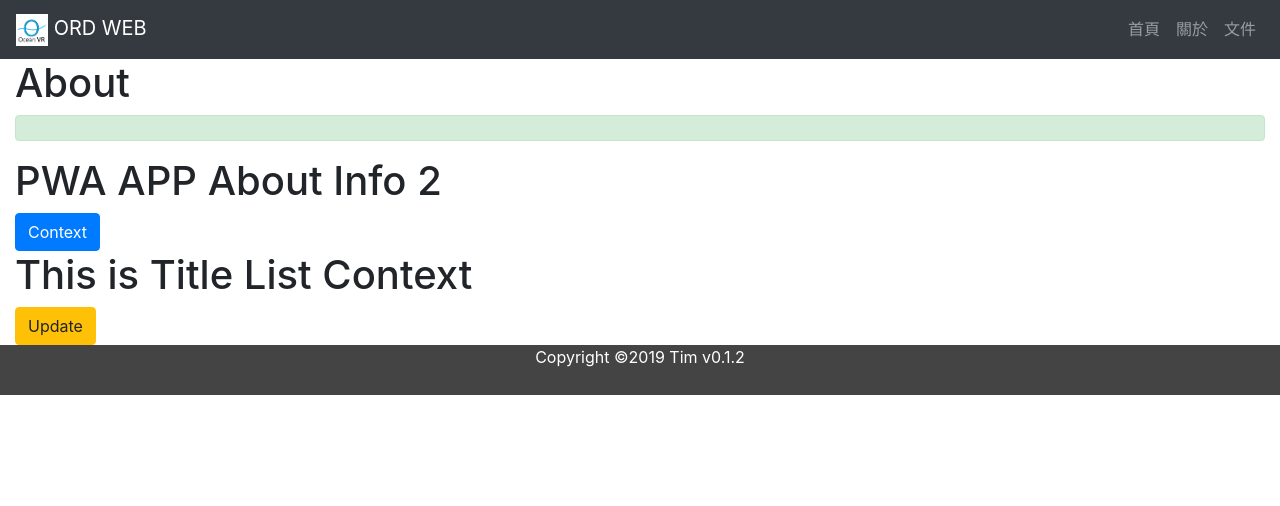
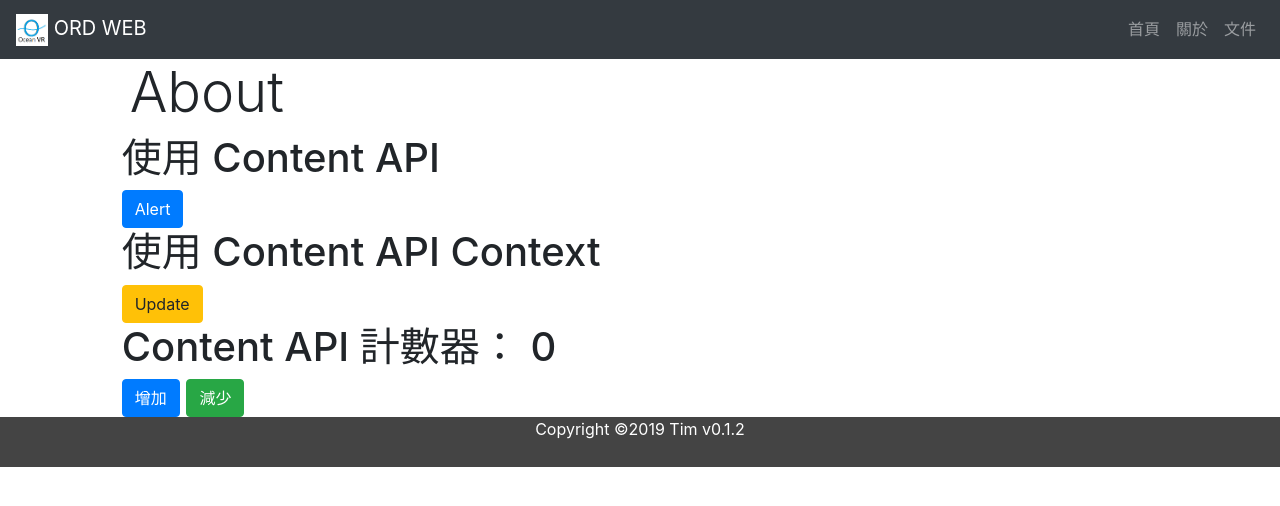
Before and after one commit to mytime23/ord-web, a React (Create React App) app: page /about in a window 1280 px wide. Shown: the top 506 px of the page. Built offline with nearby package versions, Linux system fonts and the light colour scheme.

Commit message:
建立  Context API 功能測試

```diff
--- a/src/Providers.tsx
+++ b/src/Providers.tsx
@@ -6,8 +6,21 @@ import React, { Component } from 'react';
 const InitState = {
     color: "primary" ,
     title: "Context",
-    handeChange: () => {
-        return InitState.title = "Update Context";
+    toggle: false,
+    count: 0,
+    handeChange: (toggle: boolean) => {
+        InitState.toggle = !toggle;
+        InitState.title = InitState.toggle?"Update Context!":"";
+        InitState.color = InitState.toggle?"primary":"warning";
+        return InitState;
+    },
+    handleAdd: () => {
+        InitState.count <= 9?InitState.count++:InitState.count;
+        return InitState.count;
+    },
+    handleSub: () => {
+        InitState.count >= 1?InitState.count--:InitState.count;
+        return InitState.count;
     }
 }
 
--- a/src/components/About.tsx
+++ b/src/components/About.tsx
@@ -1,38 +1,45 @@
 import React, { Component } from 'react';
+import { Row, Col } from 'reactstrap';
 import { Button, Alert } from 'reactstrap';
 import Layout from './Layout';
 import { PlayContext, PlayProvider } from '../Providers';
 import './Styles.css';
 
 interface IComponentState {
-    info: string
+    info: string,
+    isOpen: boolean
 }
 
 class About extends Component<{}, IComponentState> {
     constructor(props: {}) {
         super(props);
         this.state = {
-            info: ''
+            info: '',
+            isOpen: false
         }
     }
 
     toggle = () => {
         this.setState({
-            info: 'Hello Context API'
+            info: 'Hello Context API',
+            isOpen: !this.state.isOpen
         });
     }
 
     render(){
-        let { info } = this.state;
+        let { info, isOpen } = this.state;
         return(
             <PlayProvider>
               <Layout>
-                <div>
-                   <h1>About</h1>
-                   <Alert color="success">{info}</Alert>
-                   <Info toggle={this.toggle} />
-                   <List />
-                </div>
+                <Row className="h-70">
+                  <Col md={{ size: 10, offset: 1 }}>
+                    <h1 className="display-4 ml-2">About</h1>
+                    <Alert isOpen = {isOpen} color="success">{info}</Alert>
+                    <Info toggle={this.toggle} />
+                    <List />
+                    <Counter />
+                  </Col>
+                </Row>
               </Layout>
             </PlayProvider>
         );
@@ -53,14 +60,14 @@ class Info extends Component<IInfoProps, {}> {
         this.props.toggle(event);
     }
     render() {
-        let { color, title}  = this.context;
+        let { color }  = this.context;
         return(
             <div>
-                <h1>PWA APP About Info 2</h1>
+                <h1>使用 Content API</h1>
                 <Button
                   color={color}
                   onClick={this.toggle}>
-                  {title}
+                  Alert
                 </Button>
             </div>
         )
@@ -73,10 +80,11 @@ class List extends Component {
             <PlayContext.Consumer>
              { (context) => (
                  <>
-                 <h1>This is Title List {context.title}</h1>
+                 <h1>使用 Content API {context.title}</h1>
                  <Button color="warning" onClick= {() =>
                     {
-                        return this.setState({ handeChange: context.handeChange()});
+                        let toggle = context.toggle
+                        return this.setState({ handeChange: context.handeChange(toggle)});
                     }}>
                     Update
                  </Button>
@@ -87,4 +95,31 @@ class List extends Component {
     }
 }
 
+class Counter extends Component {
+    render() {
+        return(
+            <PlayContext.Consumer>
+             { (context) => (
+                 <>
+                 <h1>Content API 計數器： {context.count}</h1>
+                 <Button color="primary" onClick= {() =>
+                    {
+                        return this.setState({ handleAdd: context.handleAdd()});
+                    }}>
+                    增加
+                 </Button>
+                 {'             '}
+                 <Button color="success" onClick= {() =>
+                    {
+                        return this.setState({ handleAdd: context.handleSub()});
+                    }}>
+                    減少
+                 </Button>
+                 </>
+             )}
+            </PlayContext.Consumer>
+        )
+    }
+}
+
 export default About;
```
